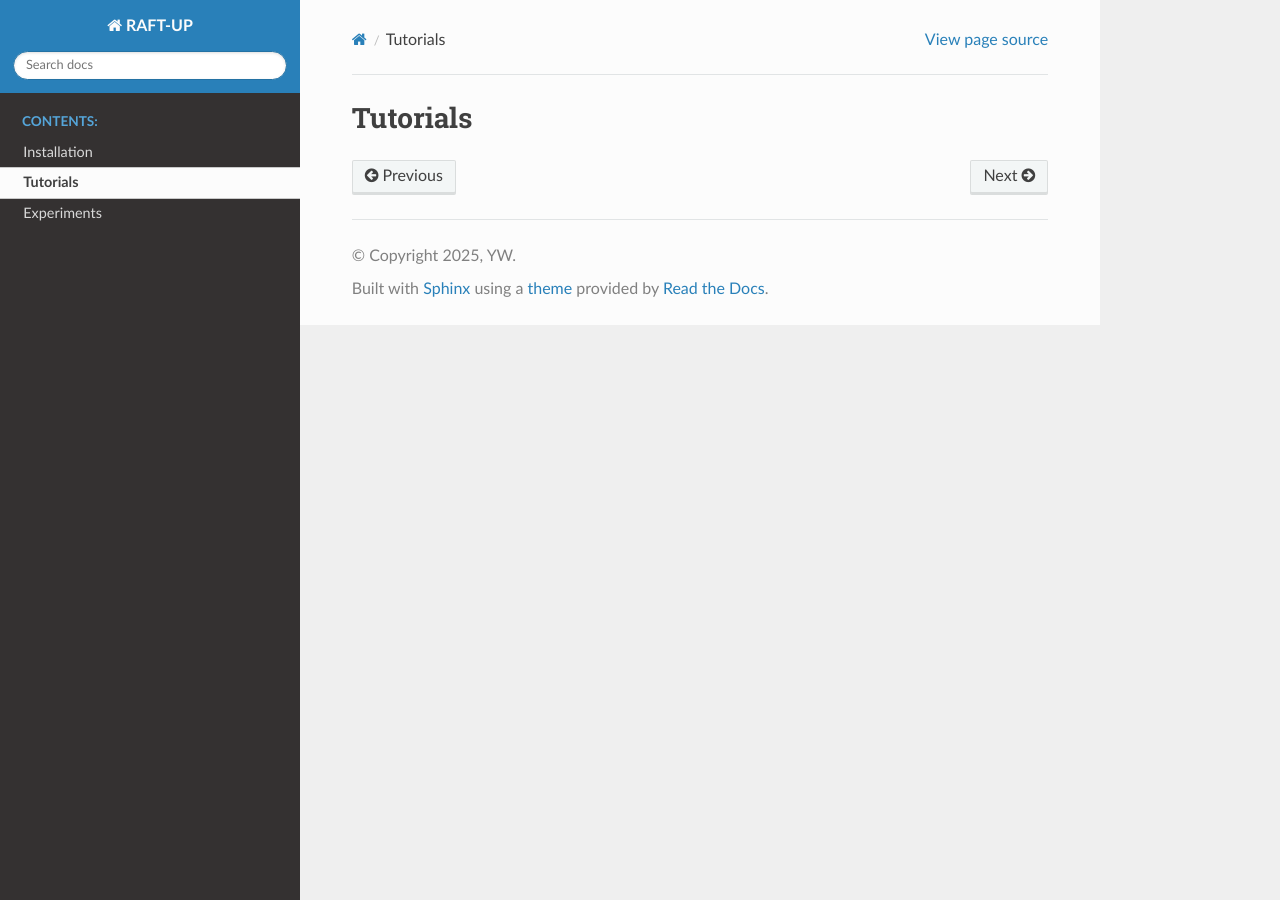
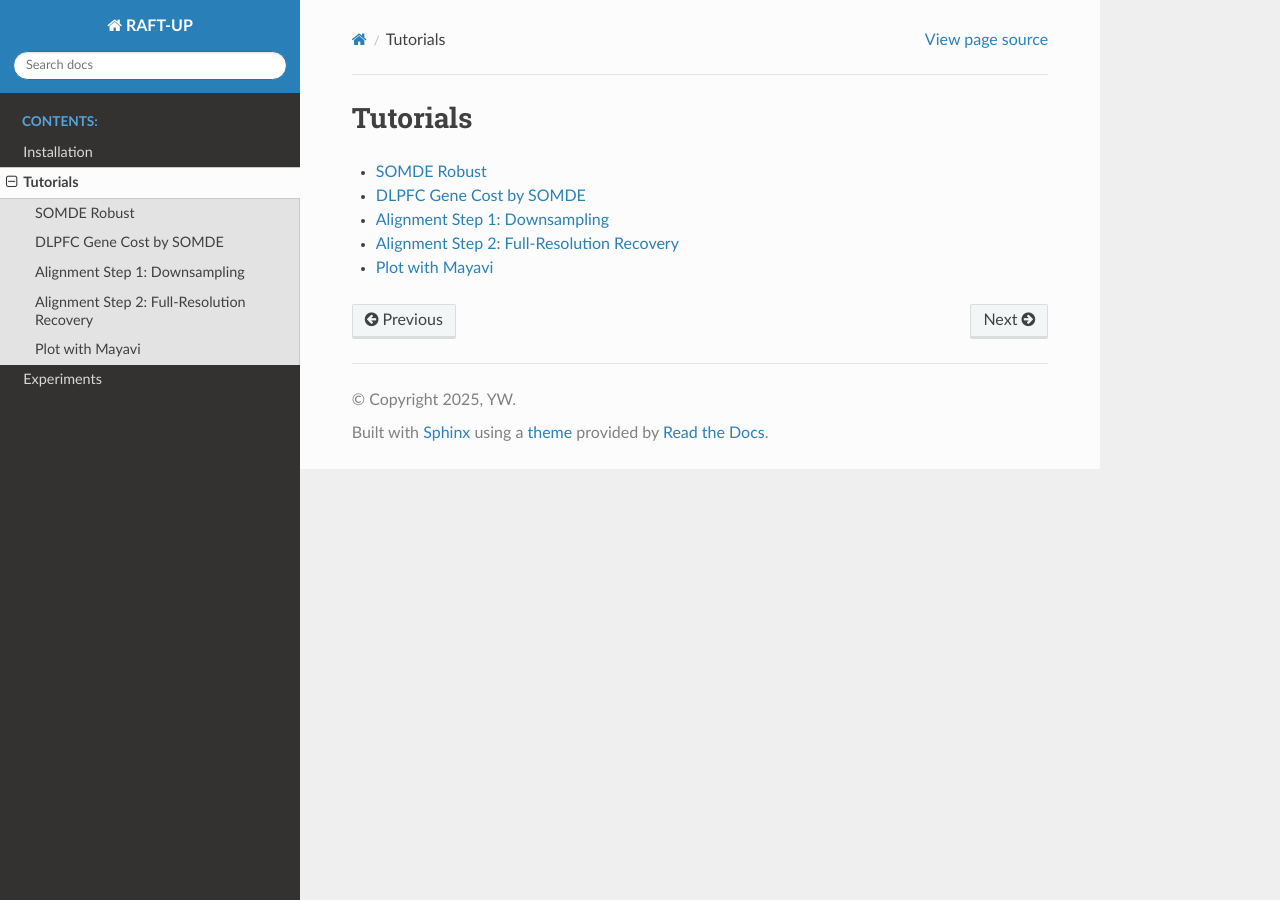
Before and after one commit to L1feiyu/raftup_repo, a Sphinx documentation site: the page built from docs/source/tutorials/index.rst, in a window 1280 px wide. Built offline with Sphinx 7.4.7 and the Read the Docs theme 3.1.0, drawn with Linux system fonts in a browser that asks for light colours.

Commit message:
Fix tutorial notebook titles for docs

```diff
--- a/docs/source/tutorials/index.rst
+++ b/docs/source/tutorials/index.rst
@@ -4,8 +4,8 @@ Tutorials
 .. toctree::
    :maxdepth: 1
 
-   0_somde_robust_scanpy
-   1_DLPFC_gene_cost_by_somde
-   2_alignment_step1_ds
-   2_alignment_step2_rf
-   3_plot_mayavi
+   SOMDE Robust <0_somde_robust_scanpy>
+   DLPFC Gene Cost by SOMDE <1_DLPFC_gene_cost_by_somde>
+   Alignment Step 1: Downsampling <2_alignment_step1_ds>
+   Alignment Step 2: Full-Resolution Recovery <2_alignment_step2_rf>
+   Plot with Mayavi <3_plot_mayavi>
```
Also changed, not shown: docs/source/tutorials/0_somde_robust_scanpy.ipynb, docs/source/tutorials/1_DLPFC_gene_cost_by_somde.ipynb, docs/source/tutorials/2_alignment_step1_ds.ipynb, docs/source/tutorials/2_alignment_step2_rf.ipynb, docs/source/tutorials/3_plot_mayavi.ipynb.
